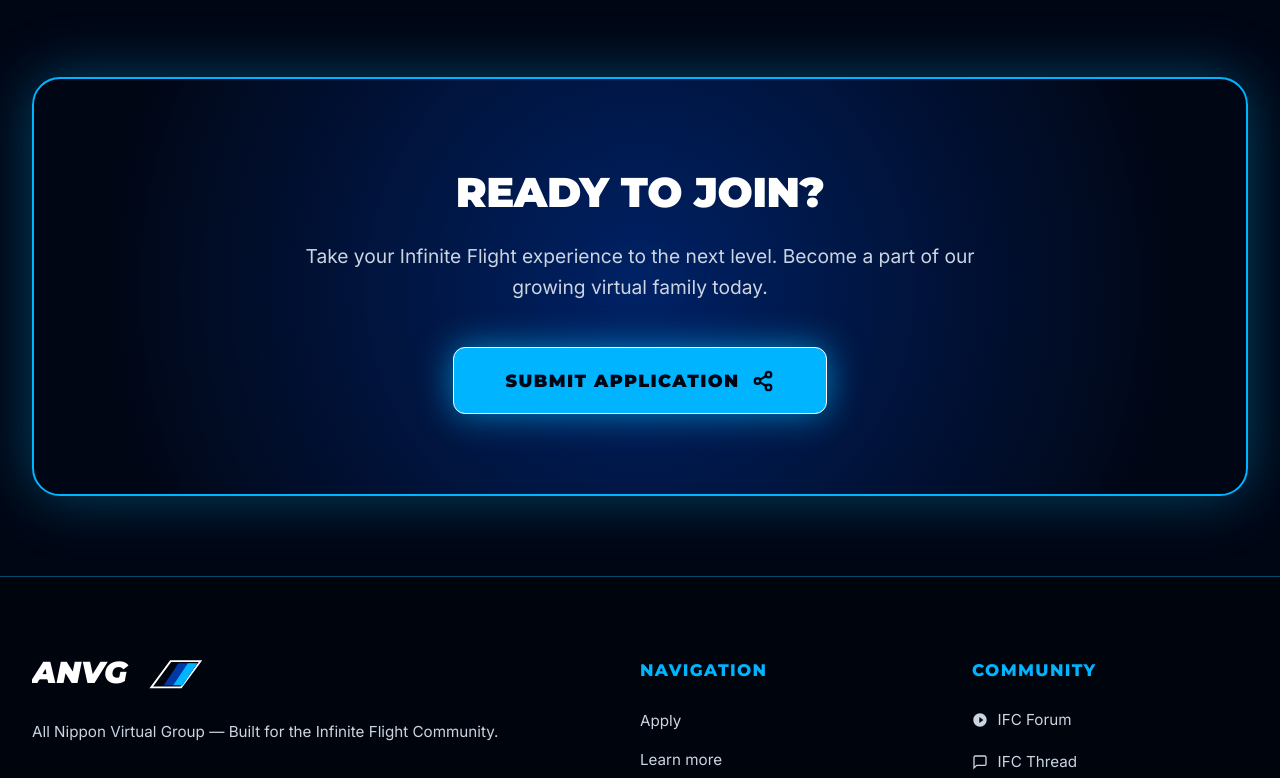
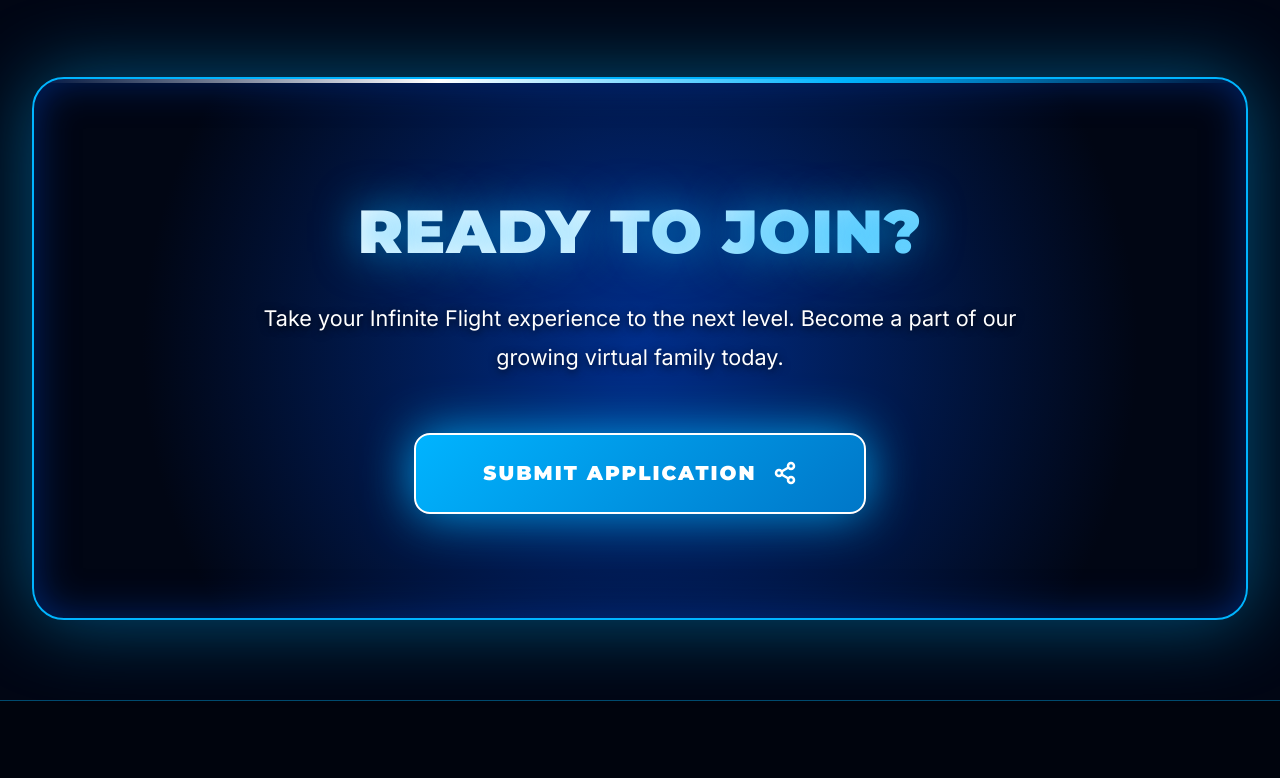
Before and after one commit to Jash96-dev/my-cool-site, a plain HTML site: page index.html in a window 1280 px wide. Shown: the part 3160-3938 px from the top of the page. Drawn offline with nearby package versions, Linux system fonts and the light colour scheme.

Commit message:
Update index.html

```diff
--- a/index.html
+++ b/index.html
@@ -14,7 +14,7 @@
       --anvg-blue: #0038A8;
       --anvg-cyan: #00B4FF;
       --anvg-void: #010614;
-      --anvg-surface: rgba(2, 12, 38, 0.22); /* Ultra-transparent glass */
+      --anvg-surface: rgba(2, 12, 38, 0.22);
       --anvg-card: rgba(3, 17, 51, 0.65);
       --anvg-card-border: rgba(0, 180, 255, 0.4);
       --anvg-border-hover: rgba(0, 180, 255, 0.85);
@@ -207,7 +207,7 @@
     .backdrop.show { display: block; }
 
     /* =========================================================
-       HERO: CRYSTAL CLEAR TRANSPARENT GLASS
+       HERO: TRANSPARENT GLASS
        ========================================================= */
     .hero {
       position: relative;
@@ -222,7 +222,6 @@
       background-color: #010614;
     }
 
-    /* FULLY VISIBLE TOKYO HANEDA PHOTO */
     .hero-bg-image {
       position: absolute;
       top: 0;
@@ -243,7 +242,6 @@
       z-index: 2;
     }
 
-    /* ULTRA-TRANSPARENT GLASS CARD */
     .hero-card {
       position: relative;
       z-index: 3;
@@ -601,53 +599,78 @@
       letter-spacing: 0.08em;
     }
 
+    /* =========================================================
+       READY TO JOIN: LARGE, HIGH-IMPACT EYE-CATCHING DESIGN
+       ========================================================= */
     .join-card {
-      background: radial-gradient(circle at center, rgba(0, 56, 168, 0.55) 0%, rgba(1, 6, 20, 0.95) 85%);
-      border: 2px solid var(--anvg-cyan);
-      border-radius: 28px;
-      padding: 5rem 2rem;
+      background: radial-gradient(circle at center, rgba(0, 56, 168, 0.8) 0%, rgba(1, 6, 20, 0.95) 75%);
+      border: 2.5px solid var(--anvg-cyan);
+      border-radius: 32px;
+      padding: 6.5rem 2.5rem;
       text-align: center;
-      box-shadow: 0 0 60px rgba(0, 180, 255, 0.35);
+      box-shadow:
+        0 0 80px rgba(0, 180, 255, 0.45),
+        inset 0 0 40px rgba(0, 56, 168, 0.6);
+      position: relative;
+      overflow: hidden;
+    }
+
+    .join-card::before {
+      content: '';
+      position: absolute;
+      top: 0;
+      left: 0;
+      width: 100%;
+      height: 4px;
+      background: linear-gradient(90deg, transparent, #ffffff, var(--anvg-cyan), transparent);
     }
 
     .join-card h2 {
       font-family: var(--font-brand);
-      font-size: 2.6rem;
+      font-size: 3.8rem;
       font-weight: 900;
       text-transform: uppercase;
-      letter-spacing: -0.01em;
-      margin-bottom: 1rem;
+      letter-spacing: 0.02em;
+      margin-bottom: 1.2rem;
+      background: linear-gradient(135deg, #ffffff 40%, var(--anvg-cyan) 100%);
+      -webkit-background-clip: text;
+      -webkit-text-fill-color: transparent;
+      text-shadow: 0 0 45px rgba(0, 180, 255, 0.7);
     }
 
     .join-card p {
-      color: var(--text-muted);
-      font-size: 1.2rem;
-      max-width: 680px;
-      margin: 0 auto 2.8rem;
+      color: #ffffff;
+      font-size: 1.35rem;
+      max-width: 780px;
+      margin: 0 auto 3.5rem;
+      line-height: 1.8;
+      text-shadow: 0 2px 8px rgba(0, 0, 0, 0.8);
     }
 
     .btn-apply-big {
-      background: var(--anvg-cyan);
-      color: var(--anvg-void);
-      padding: 1.15rem 3.2rem;
-      border-radius: 12px;
+      background: linear-gradient(135deg, var(--anvg-cyan), #0077c8);
+      color: #ffffff;
+      padding: 1.4rem 4.2rem;
+      border-radius: 16px;
       font-family: var(--font-brand);
-      font-size: 1.1rem;
+      font-size: 1.25rem;
       font-weight: 900;
-      letter-spacing: 0.08em;
+      letter-spacing: 0.1em;
       text-transform: uppercase;
-      border: 1px solid #fff;
+      border: 2px solid #ffffff;
       display: inline-flex;
       align-items: center;
-      gap: 0.8rem;
+      gap: 1rem;
       text-decoration: none;
-      box-shadow: 0 0 35px rgba(0, 180, 255, 0.65);
-      transition: all 0.25s ease;
+      box-shadow: 0 0 50px rgba(0, 180, 255, 0.85);
+      transition: all 0.3s cubic-bezier(0.16, 1, 0.3, 1);
     }
 
     .btn-apply-big:hover {
-      transform: scale(1.04);
-      box-shadow: 0 0 50px rgba(0, 180, 255, 0.9);
+      transform: scale(1.06) translateY(-4px);
+      box-shadow: 0 0 75px rgba(0, 180, 255, 1);
+      background: linear-gradient(135deg, #ffffff, var(--anvg-cyan));
+      color: var(--anvg-void);
     }
 
     footer {
@@ -709,6 +732,8 @@
       .footer-grid { grid-template-columns: 1fr; }
       .hero-card { padding: 3rem 1.5rem; }
       .hero-main-heading { font-size: 1.5rem; }
+      .join-card h2 { font-size: 2.6rem; }
+      .btn-apply-big { padding: 1.1rem 2.8rem; font-size: 1.05rem; }
     }
   </style>
 </head>
@@ -889,14 +914,14 @@
     </div>
   </section>
 
-  <!-- READY TO JOIN -->
+  <!-- READY TO JOIN (LARGE & EYE-CATCHING) -->
   <section class="section-wrap" style="padding-top: 0;">
     <div class="join-card">
       <h2>Ready to join?</h2>
       <p>Take your Infinite Flight experience to the next level. Become a part of our growing virtual family today.</p>
       <a href="apply.html" class="btn-apply-big">
         Submit Application
-        <svg width="22" height="22" viewBox="0 0 24 24" fill="none" stroke="currentColor" stroke-width="2.5">
+        <svg width="24" height="24" viewBox="0 0 24 24" fill="none" stroke="currentColor" stroke-width="2.5">
           <circle cx="18" cy="5" r="3"></circle>
           <circle cx="6" cy="12" r="3"></circle>
           <circle cx="18" cy="19" r="3"></circle>
```
